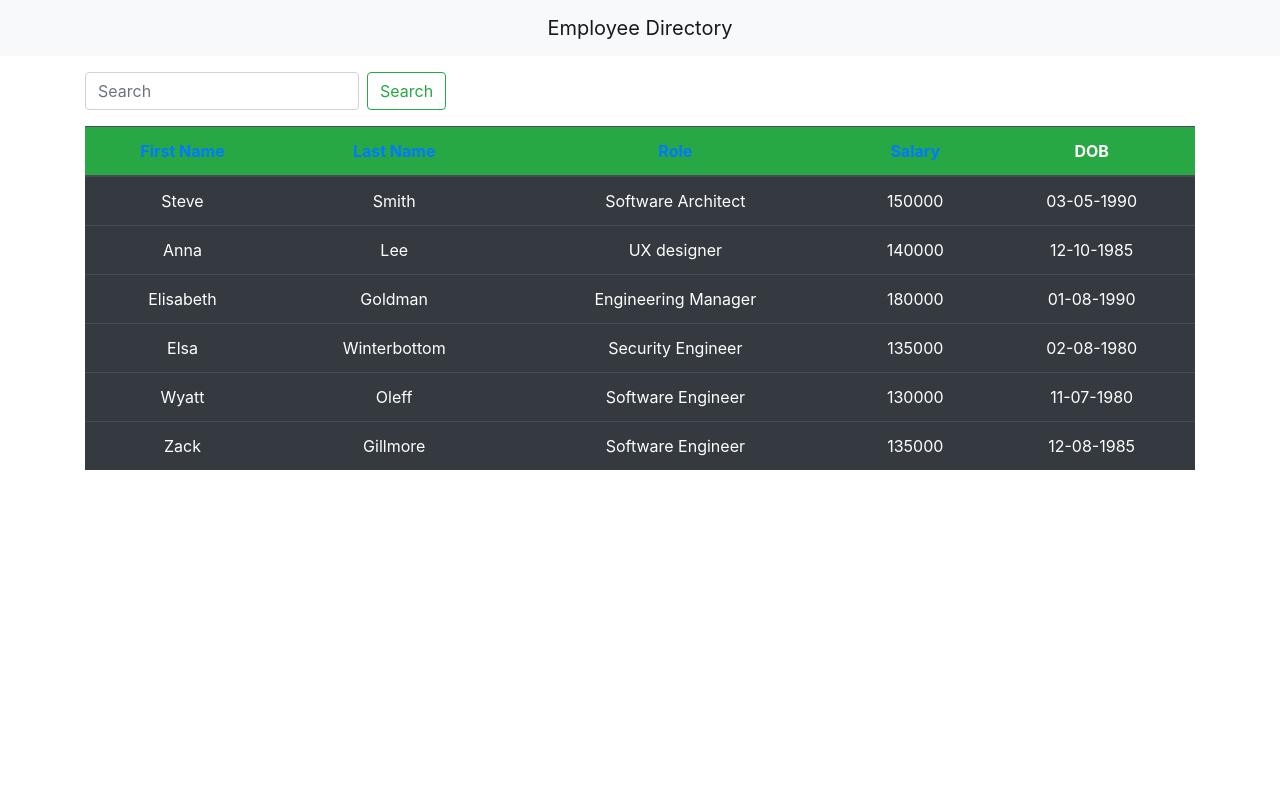
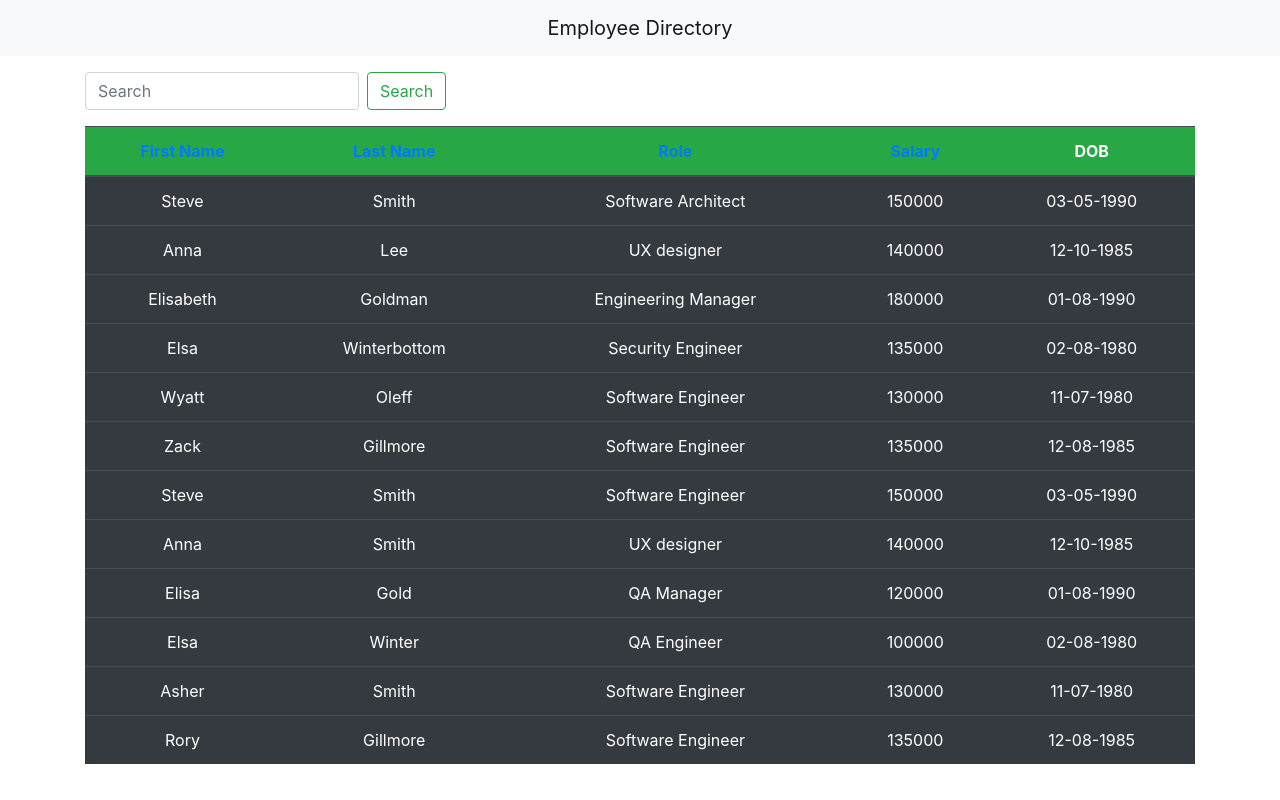
Before and after one commit to liza-p/react-employee-directory, a React (Create React App) app: page / in a window 1280 px wide. Built offline with nearby package versions, Linux system fonts and the light colour scheme.

Commit message:
filter function

```diff
--- a/src/App.js
+++ b/src/App.js
@@ -8,48 +8,72 @@ import users from "./users.json";
 function App() {
   const [sortCol, setSortCol] = useState("");
   const [sortDir, setSortDir] = useState("asc");
-  const onSort = function(col){
+  const [search, setSearch] = useState("");
+
+  const onSort = function (col) {
     setSortCol(col);
-    if(sortDir === "asc"){
+    if (sortDir === "asc") {
       setSortDir("desc")
-    }else{
+    } else {
       setSortDir("asc")
     }
 
-
   }
 
-  if(sortDir ==="asc"){
-    users.sort(function(u1, u2){
+  let displayedUsers = users.filter(function(user){
+    if(user.firstName.toLowerCase().includes(search.toLowerCase())){
+      return true;
+    }
+    if(user.lastName.toLowerCase().includes(search.toLowerCase())){
+      return true;
+    }
+    if(user.role.toLowerCase().includes(search.toLowerCase())){
+      return true;
+    }
+    return false;
+
+  });
+
+  if (sortDir === "asc") {
+    displayedUsers.sort(function (u1, u2) {
       if (u1[sortCol] > u2[sortCol]) {
         return 1;
       }
       if (u1[sortCol] < u2[sortCol]) {
-          return -1;
+        return -1;
       }
       return 0;
     })
-  }else{
-    users.sort(function(u1, u2){
+  } else {
+    displayedUsers.sort(function (u1, u2) {
       if (u1[sortCol] > u2[sortCol]) {
         return -1;
       }
       if (u1[sortCol] < u2[sortCol]) {
-          return 1;
+        return 1;
       }
       return 0;
     })
   }
 
+  const handleInputChange = function (event) {
+    console.log(event.target);
+    setSearch(event.target.value);
+  };
+
   return (
     <div className="App">
-     <Navbar/>
-     <div className="container">
-     <Search/>
-     <Table users={users} onSort={onSort}/>
-     </div>
+      <Navbar />
+      <div className="container">
+        <Search onChange = {handleInputChange}/>
+        <Table users={displayedUsers} onSort={onSort} />
+      </div>
     </div>
   );
+
+
 }
 
+
+
 export default App;
--- a/src/components/Search.js
+++ b/src/components/Search.js
@@ -1,15 +1,18 @@
-import React from "react";
+import React, {useState} from "react";
 
-function Search(){
-  return(
+function Search(props) {
 
-  <form class="form-inline mt-3 mb-3">
-    <input class="form-control mr-sm-2" type="search" placeholder="Search" aria-label="Search"/>
-    <button class="btn btn-outline-success my-2 my-sm-0" type="submit">Search</button>
-  </form>
-
-
-
+  return (
+    <form class="form-inline mt-3 mb-3">
+      <input
+        class="form-control mr-sm-2"
+        type="text" placeholder="Search"
+        aria-label="Search" name="search"
+        onChange={props.onChange}
+        // value={props.search}
+      />
+      <button class="btn btn-outline-success my-2 my-sm-0" type="submit">Search</button>
+    </form>
   )
 }
 export default Search;
--- a/src/users.json
+++ b/src/users.json
@@ -41,5 +41,48 @@
     "role": "Software Engineer",
     "salary": 135000,
     "DOB": "12-08-1985"
+  },
+  {
+    "firstName": "Steve",
+    "lastName": "Smith",
+    "role": "Software Engineer",
+    "salary": 150000,
+    "DOB": "03-05-1990"
+  },
+  {
+    "firstName": "Anna",
+    "lastName": "Smith",
+    "role": "UX designer",
+    "salary": 140000,
+    "DOB": "12-10-1985"
+  },
+  {
+    "firstName": "Elisa",
+    "lastName": "Gold",
+    "role": "QA Manager",
+    "salary": 120000,
+    "DOB": "01-08-1990"
+  },
+  {
+    "firstName": "Elsa",
+    "lastName": "Winter",
+    "role": "QA Engineer",
+    "salary": 100000,
+    "DOB": "02-08-1980"
+
+  },
+  {
+    "firstName": "Asher",
+    "lastName": "Smith",
+    "role": "Software Engineer",
+    "salary": 130000,
+    "DOB": "11-07-1980"
+  },
+  {
+    "firstName": "Rory",
+    "lastName": "Gillmore",
+    "role": "Software Engineer",
+    "salary": 135000,
+    "DOB": "12-08-1985"
   }
 ]
```
